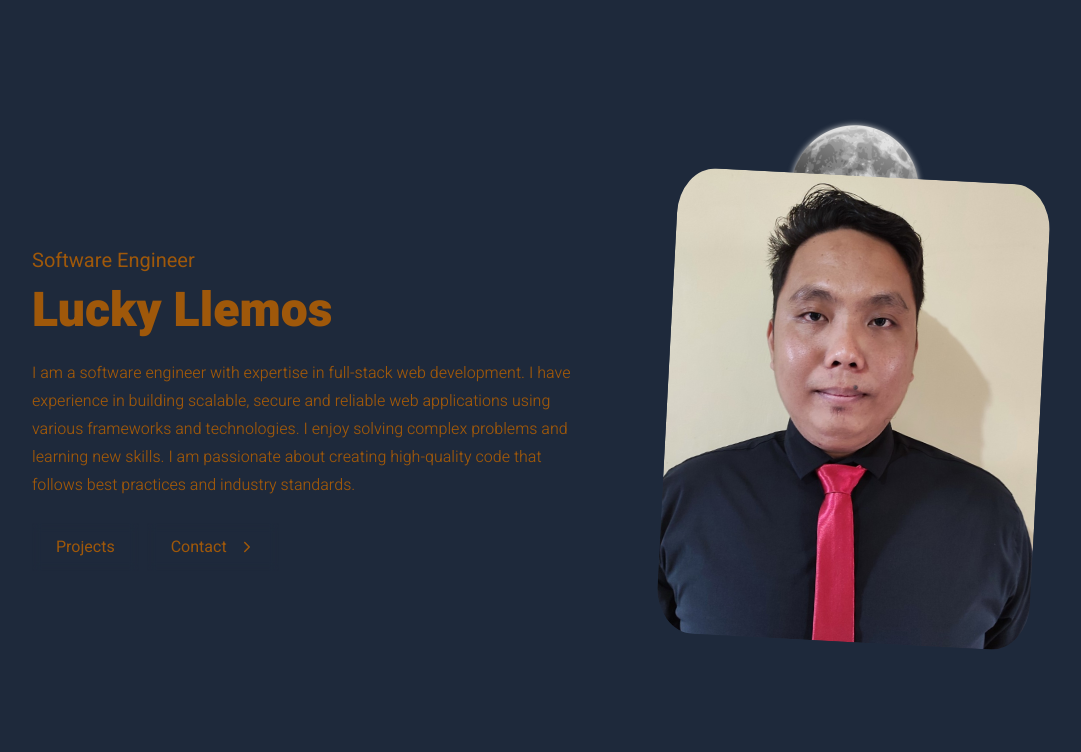
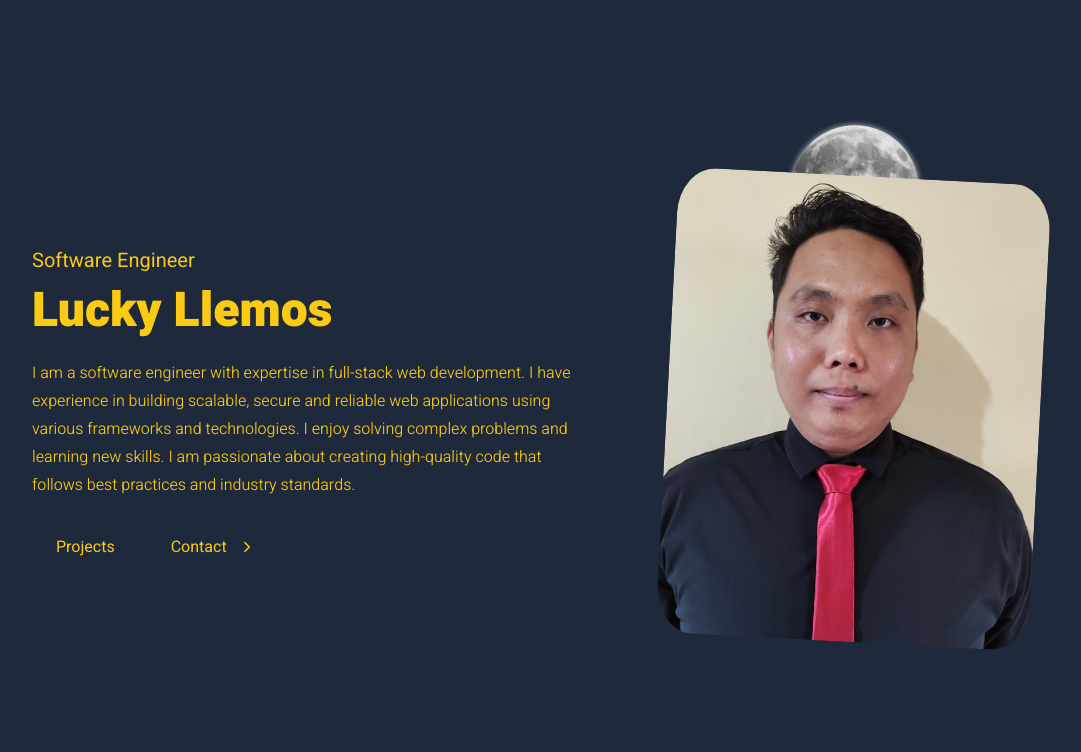
Before and after one commit to foxcyloxcy/lllemos_react_portfolio, a React (Vite) app: page / in a window 1280 px wide. Shown: the top 752 px of the page, without its empty margins (104-1185 px from the left). Built offline with nearby package versions, Linux system fonts and the light colour scheme.

Commit message:
Update text color for night time

```diff
--- a/src/App.jsx
+++ b/src/App.jsx
@@ -20,14 +20,14 @@ function App() {
 	  // Update the class based on whether it's night time
 	  if (isNight) {
 		body.classList.add('bg-slate-800');
-		body.classList.add('text-yellow-600');
+		body.classList.add('text-yellow-300');
 		body.classList.remove('bg-sky-300');
 		body.classList.remove('text-orange-700');
 	  } else {
 		body.classList.add('bg-sky-300');
 		body.classList.add('text-orange-700');
 		body.classList.remove('bg-slate-800');
-		body.classList.remove('text-yellow-600');
+		body.classList.remove('text-yellow-300');
 
 	  }
 	}, [isNight]);
--- a/tailwind.config.js
+++ b/tailwind.config.js
@@ -18,7 +18,7 @@ export default {
   safelist: [
     'bg-slate-800',
     'bg-sky-300',
-    'text-yellow-600',
+    'text-yellow-300',
     'text-orange-700',
   ]
 }
```
Also changed, not shown: 1 other file (tests, documents, lock files or other folders).
